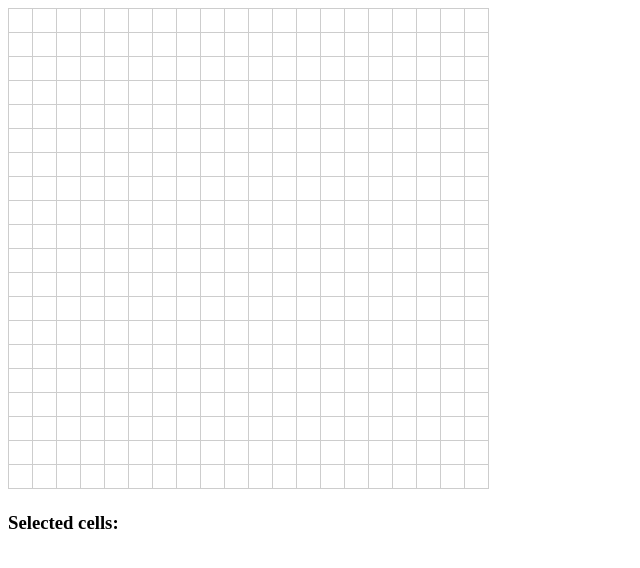
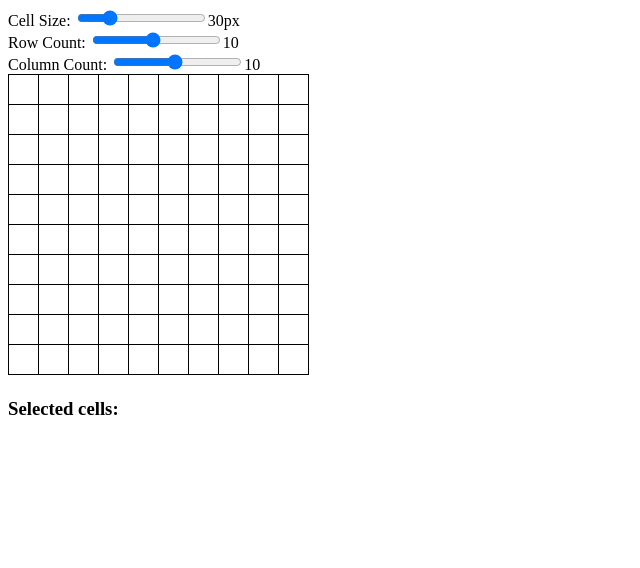
Before and after one commit to hbsnow-sandbox/example-map-maker, a React (Vite) app: page / in a window 1280 px wide. Shown: the top 568 px of the page, without its empty margins (0-640 px from the left). Built offline with nearby package versions, Linux system fonts and the light colour scheme.

Commit message:
feat: 可変にする

```diff
--- a/src/App.tsx
+++ b/src/App.tsx
@@ -1,108 +1,5 @@
-import { useState } from "react";
+import Grid from "./features/map/map";
 
 export function App() {
-  const cellSize = 24; // 各セルのサイズ
-  const cellCount = 20; // セルの数
-  const size = cellSize * cellCount; // SVGの全体サイズ
-  const strokeWidth = 1; // 線の太さ
-  const actualSize = size + strokeWidth; // 実際のSVGサイズ
-
-  const [selectedCells, setSelectedCells] = useState<[number, number][]>([]);
-
-  const clickCell = (row: number, col: number) => {
-    setSelectedCells((prevSelected) => {
-      const cellIndex = prevSelected.findIndex(
-        (cell) => cell[0] === row && cell[1] === col
-      );
-      if (cellIndex !== -1) {
-        // セルが既に選択されている場合は、選択を解除
-        return prevSelected.filter((_, index) => index !== cellIndex);
-      } else {
-        // セルが選択されていない場合は、選択リストに追加
-        return [...prevSelected, [row, col]];
-      }
-    });
-  };
-
-  const isCellSelected = (row: number, col: number) => {
-    return selectedCells.some((cell) => cell[0] === row && cell[1] === col);
-  };
-
-  const renderOutline = () => {
-    const outlinePaths = [];
-
-    selectedCells.forEach(([row, col]) => {
-      const top = !isCellSelected(row - 1, col);
-      const right = !isCellSelected(row, col + 1);
-      const bottom = !isCellSelected(row + 1, col);
-      const left = !isCellSelected(row, col - 1);
-
-      const x = strokeWidth / 2 + col * cellSize;
-      const y = strokeWidth / 2 + row * cellSize;
-
-      if (top) outlinePaths.push(`M${x},${y}h${cellSize}`);
-      if (right) outlinePaths.push(`M${x + cellSize},${y}v${cellSize}`);
-      if (bottom) outlinePaths.push(`M${x},${y + cellSize}h${cellSize}`);
-      if (left) outlinePaths.push(`M${x},${y}v${cellSize}`);
-    });
-
-    return (
-      <path
-        d={outlinePaths.join(" ")}
-        fill="none"
-        stroke="red"
-        strokeWidth={2}
-        pointerEvents="none"
-      />
-    );
-  };
-
-  return (
-    <>
-      <svg
-        width={actualSize}
-        height={actualSize}
-        viewBox={`0 0 ${actualSize} ${actualSize}`}
-      >
-        {/* 背景の白い四角形 */}
-        <rect
-          x={strokeWidth / 2}
-          y={strokeWidth / 2}
-          width={size}
-          height={size}
-          fill="white"
-          stroke="black"
-          strokeWidth={strokeWidth}
-        />
-
-        {[...Array(cellCount)].map((_, rowIndex) =>
-          [...Array(cellCount)].map((_, colIndex) => (
-            <rect
-              key={`${rowIndex}-${colIndex}`}
-              x={strokeWidth / 2 + colIndex * cellSize}
-              y={strokeWidth / 2 + rowIndex * cellSize}
-              width={cellSize}
-              height={cellSize}
-              stroke="#cdcdcd"
-              fill={isCellSelected(rowIndex, colIndex) ? "yellow" : "white"}
-              onClick={() => clickCell(rowIndex, colIndex)}
-            />
-          ))
-        )}
-
-        {/* 選択されたセルのアウトライン */}
-        {renderOutline()}
-      </svg>
-      <div>
-        <h3>Selected cells:</h3>
-        <ul>
-          {selectedCells.map(([row, col], index) => (
-            <li key={index}>
-              [row: {row}, cell: {col}]
-            </li>
-          ))}
-        </ul>
-      </div>
-    </>
-  );
+  return <Grid />;
 }
--- /dev/null
+++ b/src/features/map/Grid.module.css
@@ -0,0 +1,17 @@
+/* Grid.module.css */
+.cell {
+  stroke: black;
+  fill: white; /* デフォルトの背景色を白に設定 */
+}
+
+.cell:hover {
+  fill: lightblue;
+}
+
+.selected {
+  fill: yellow;
+}
+
+.selected:hover {
+  fill: yellow;
+}
--- a/src/features/map/map.tsx
+++ b/src/features/map/map.tsx
@@ -1,41 +1,47 @@
 import React, { useState, useMemo, useCallback } from "react";
+import styles from "./Grid.module.css";
 
-const Cell = React.memo(
-  ({
-    row,
-    col,
-    isSelected,
-    isHovered,
-    onMouseEnter,
-    onMouseLeave,
-    onClick,
-    cellSize,
-    strokeWidth,
-  }) => (
+type CellData = {
+  key: string;
+  row: number;
+  col: number;
+  isSelected: boolean;
+};
+
+type CellProps = CellData & {
+  onClick: (row: number, col: number) => void;
+  cellSize: number;
+  strokeWidth: number;
+};
+
+const Cell: React.FC<CellProps> = React.memo(
+  ({ row, col, isSelected, onClick, cellSize, strokeWidth }) => (
     <rect
+      className={`${styles.cell} ${isSelected ? styles.selected : ""}`}
       x={strokeWidth / 2 + col * cellSize}
       y={strokeWidth / 2 + row * cellSize}
       width={cellSize}
       height={cellSize}
-      fill={isSelected ? "yellow" : isHovered ? "lightblue" : "white"}
-      stroke="black"
       strokeWidth={strokeWidth}
-      onMouseEnter={onMouseEnter}
-      onMouseLeave={onMouseLeave}
-      onClick={onClick}
+      onClick={() => onClick(row, col)}
     />
   )
 );
 
-const Grid = () => {
-  const size = 300;
-  const cellSize = 30;
+const Grid: React.FC = () => {
+  const [cellSize, setCellSize] = useState(30);
+  const [rowCount, setRowCount] = useState(10);
+  const [colCount, setColCount] = useState(10);
   const strokeWidth = 1;
-  const actualSize = size + strokeWidth;
-  const [hoveredCell, setHoveredCell] = useState(null);
-  const [selectedCells, setSelectedCells] = useState(new Set());
 
-  const handleCellClick = useCallback((row, col) => {
+  const width = cellSize * colCount;
+  const height = cellSize * rowCount;
+  const actualWidth = width + strokeWidth;
+  const actualHeight = height + strokeWidth;
+
+  const [selectedCells, setSelectedCells] = useState<Set<string>>(new Set());
+
+  const handleCellClick = useCallback((row: number, col: number) => {
     setSelectedCells((prevSelected) => {
       const newSelected = new Set(prevSelected);
       const key = `${row},${col}`;
@@ -48,95 +54,143 @@ const Grid = () => {
     });
   }, []);
 
-  const handleMouseEnter = useCallback((row, col) => {
-    setHoveredCell(`${row},${col}`);
-  }, []);
+  const handleCellSizeChange = (event: React.ChangeEvent<HTMLInputElement>) => {
+    const newSize = Number(event.target.value);
+    if (newSize >= 10 && newSize <= 100) {
+      setCellSize(newSize);
+    }
+  };
 
-  const handleMouseLeave = useCallback(() => {
-    setHoveredCell(null);
-  }, []);
+  const handleRowCountChange = (event: React.ChangeEvent<HTMLInputElement>) => {
+    const newCount = Number(event.target.value);
+    if (newCount >= 1 && newCount <= 20) {
+      setRowCount(newCount);
+    }
+  };
+
+  const handleColCountChange = (event: React.ChangeEvent<HTMLInputElement>) => {
+    const newCount = Number(event.target.value);
+    if (newCount >= 1 && newCount <= 20) {
+      setColCount(newCount);
+    }
+  };
+
+  const gridLinesPath = useMemo(() => {
+    let path = "";
+    for (let i = 0; i <= colCount; i++) {
+      const x = i * cellSize;
+      path += `M${x},0 V${height} `;
+    }
+    for (let i = 0; i <= rowCount; i++) {
+      const y = i * cellSize;
+      path += `M0,${y} H${width} `;
+    }
+    return path.trim();
+  }, [width, height, cellSize, rowCount, colCount]);
+
+  const cellsData = useMemo(() => {
+    const data: CellData[] = [];
+    for (let row = 0; row < rowCount; row++) {
+      for (let col = 0; col < colCount; col++) {
+        const key = `${row},${col}`;
+        data.push({
+          key,
+          row,
+          col,
+          isSelected: selectedCells.has(key),
+        });
+      }
+    }
+    return data;
+  }, [rowCount, colCount, selectedCells]);
 
   const outlinePath = useMemo(() => {
-    const outlinePaths = [];
-
+    const paths: string[] = [];
     for (const cellKey of selectedCells) {
       const [row, col] = cellKey.split(",").map(Number);
-      const top = !selectedCells.has(`${row - 1},${col}`);
-      const right = !selectedCells.has(`${row},${col + 1}`);
-      const bottom = !selectedCells.has(`${row + 1},${col}`);
-      const left = !selectedCells.has(`${row},${col - 1}`);
-
       const x = strokeWidth / 2 + col * cellSize;
       const y = strokeWidth / 2 + row * cellSize;
 
-      if (top) outlinePaths.push(`M${x},${y}h${cellSize}`);
-      if (right) outlinePaths.push(`M${x + cellSize},${y}v${cellSize}`);
-      if (bottom) outlinePaths.push(`M${x},${y + cellSize}h${cellSize}`);
-      if (left) outlinePaths.push(`M${x},${y}v${cellSize}`);
-    }
-
-    return outlinePaths.join(" ");
-  }, [selectedCells, cellSize, strokeWidth]);
-
-  const gridPath = useMemo(() => {
-    const paths = [];
-    for (let i = 0; i <= 10; i++) {
-      paths.push(
-        `M${strokeWidth / 2 + i * cellSize},${strokeWidth / 2}v${size}`
-      );
-      paths.push(
-        `M${strokeWidth / 2},${strokeWidth / 2 + i * cellSize}h${size}`
-      );
+      if (!selectedCells.has(`${row - 1},${col}`))
+        paths.push(`M${x},${y}h${cellSize}`);
+      if (!selectedCells.has(`${row},${col + 1}`))
+        paths.push(`M${x + cellSize},${y}v${cellSize}`);
+      if (!selectedCells.has(`${row + 1},${col}`))
+        paths.push(`M${x},${y + cellSize}h${cellSize}`);
+      if (!selectedCells.has(`${row},${col - 1}`))
+        paths.push(`M${x},${y}v${cellSize}`);
     }
     return paths.join(" ");
-  }, [size, cellSize, strokeWidth]);
+  }, [selectedCells, cellSize, strokeWidth]);
 
   return (
     <div>
+      <div>
+        <label htmlFor="cellSize">Cell Size: </label>
+        <input
+          id="cellSize"
+          type="range"
+          min="10"
+          max="100"
+          value={cellSize}
+          onChange={handleCellSizeChange}
+        />
+        <span>{cellSize}px</span>
+      </div>
+      <div>
+        <label htmlFor="rowCount">Row Count: </label>
+        <input
+          id="rowCount"
+          type="range"
+          min="1"
+          max="20"
+          value={rowCount}
+          onChange={handleRowCountChange}
+        />
+        <span>{rowCount}</span>
+      </div>
+      <div>
+        <label htmlFor="colCount">Column Count: </label>
+        <input
+          id="colCount"
+          type="range"
+          min="1"
+          max="20"
+          value={colCount}
+          onChange={handleColCountChange}
+        />
+        <span>{colCount}</span>
+      </div>
       <svg
-        width={actualSize}
-        height={actualSize}
-        viewBox={`0 0 ${actualSize} ${actualSize}`}
-        style={{ border: "none" }}
+        width={actualWidth}
+        height={actualHeight}
+        viewBox={`0 0 ${actualWidth} ${actualHeight}`}
       >
-        {/* 背景の白い四角形 */}
         <rect
           x={strokeWidth / 2}
           y={strokeWidth / 2}
-          width={size}
-          height={size}
+          width={width}
+          height={height}
           fill="white"
           stroke="black"
           strokeWidth={strokeWidth}
         />
-
-        {/* グリッド線 */}
         <path
-          d={gridPath}
+          d={gridLinesPath}
           stroke="black"
           strokeWidth={strokeWidth}
           fill="none"
         />
-
-        {/* セル */}
-        {[...Array(10)].map((_, rowIndex) =>
-          [...Array(10)].map((_, colIndex) => (
+        <g>
+          {cellsData.map((cellData) => (
             <Cell
-              key={`${rowIndex},${colIndex}`}
-              row={rowIndex}
-              col={colIndex}
-              isSelected={selectedCells.has(`${rowIndex},${colIndex}`)}
-              isHovered={hoveredCell === `${rowIndex},${colIndex}`}
-              onMouseEnter={() => handleMouseEnter(rowIndex, colIndex)}
-              onMouseLeave={handleMouseLeave}
-              onClick={() => handleCellClick(rowIndex, colIndex)}
+              {...cellData}
+              onClick={handleCellClick}
               cellSize={cellSize}
               strokeWidth={strokeWidth}
             />
-          ))
-        )}
-
-        {/* 選択されたセルのアウトライン */}
+          ))}
+        </g>
         <path
           d={outlinePath}
           fill="none"
@@ -148,16 +202,13 @@ const Grid = () => {
       <div>
         <h3>Selected cells:</h3>
         <ul>
-          {[...selectedCells].map((cellKey) => {
-            const [row, col] = cellKey.split(",");
-            return (
-              <li key={cellKey}>
-                [row: {row}, cell: {col}]
-              </li>
-            );
-          })}
+          {[...selectedCells].map((cellKey) => (
+            <li key={cellKey}>{cellKey}</li>
+          ))}
         </ul>
       </div>
     </div>
   );
 };
+
+export default Grid;
```
